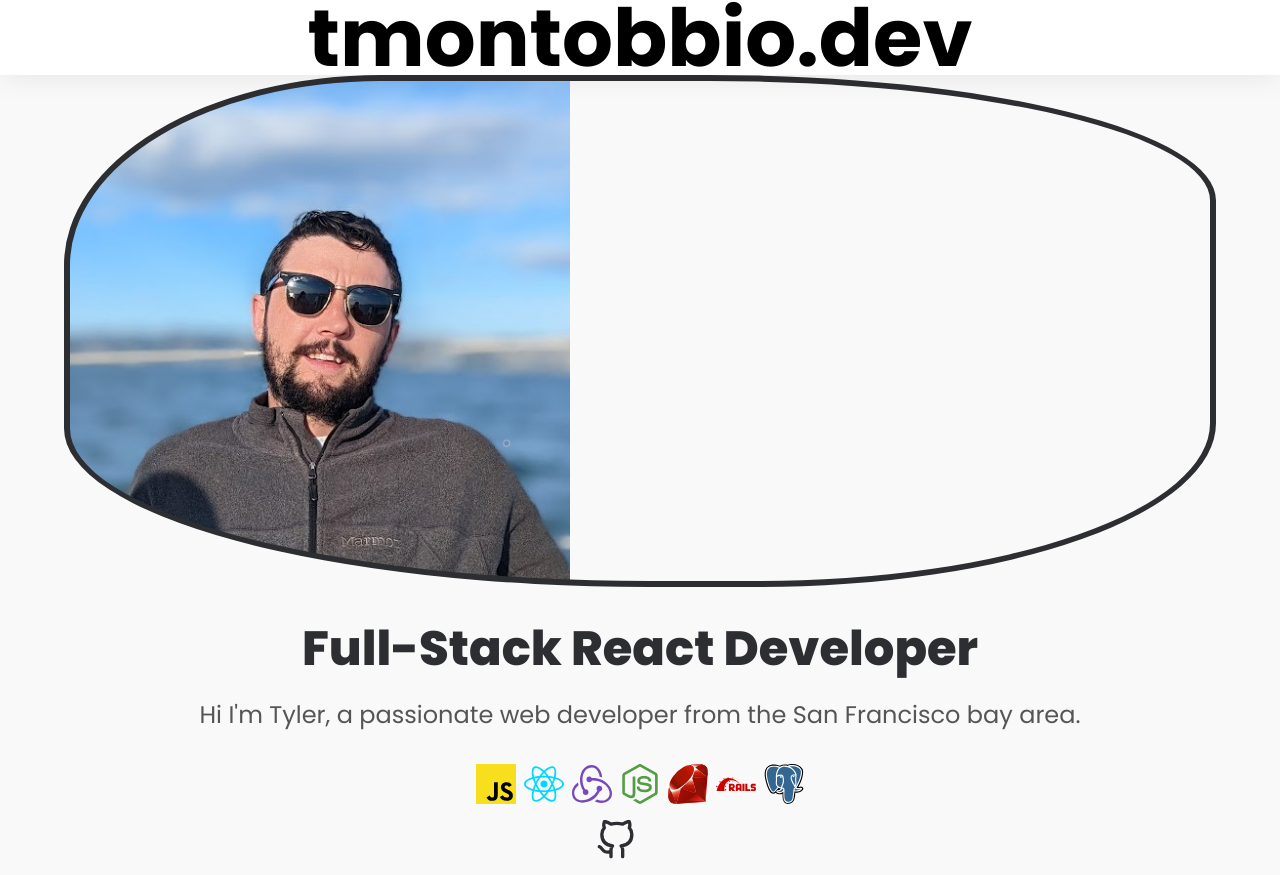
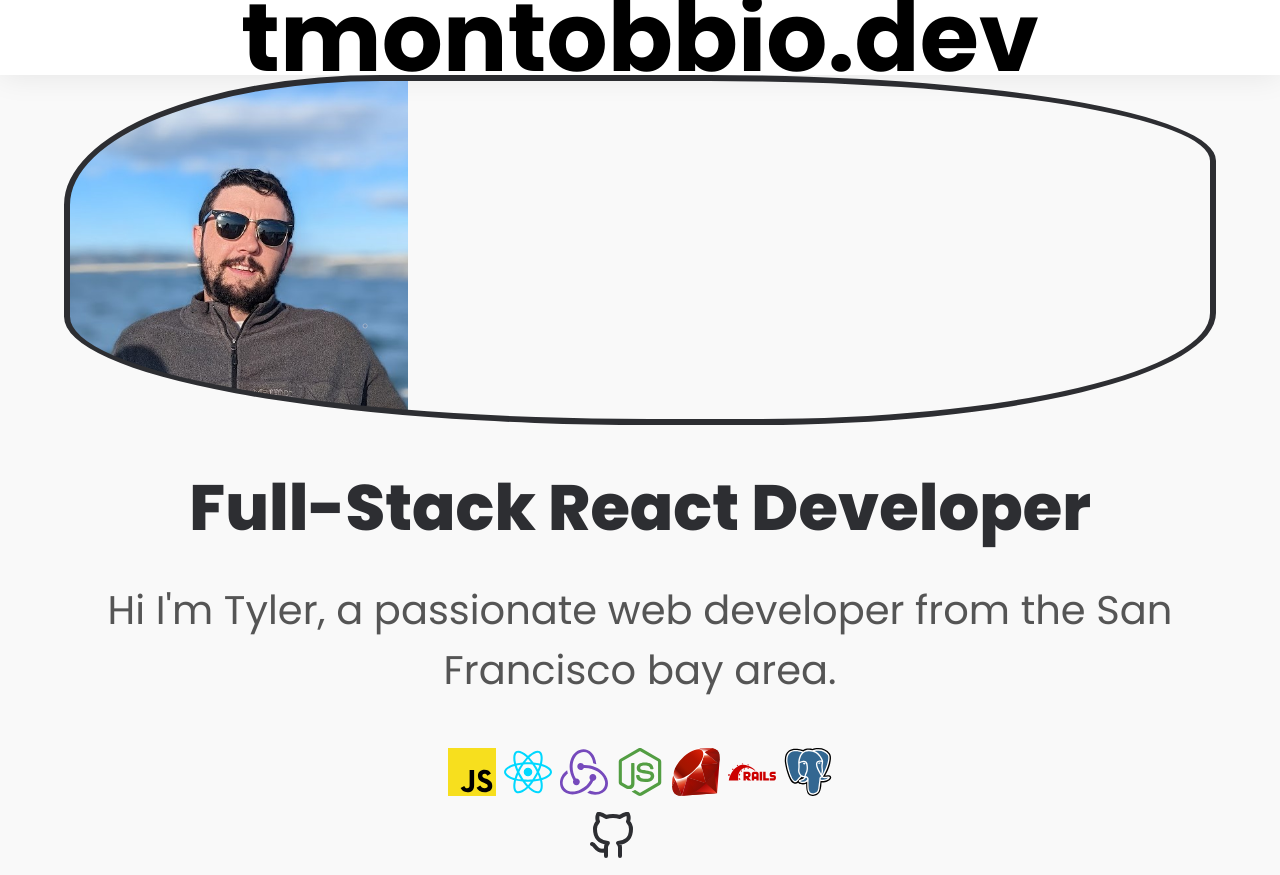
Before and after one commit to tmontobbio/tmontobbio-dev-v3, a React (Vite) app: page / in a window 1280 px wide. Built offline with nearby package versions, Linux system fonts and the light colour scheme; some icons are missing.

Commit message:
font size

```diff
--- a/src/App.css
+++ b/src/App.css
@@ -152,7 +152,7 @@ h5 {
 
 #nav h1 {
   font-weight: 700;
-  font-size: 5em;
+  font-size: 6em;
 }
 
 /*# # # # # # # # HOME # # # # # # # # */
@@ -188,14 +188,14 @@ a {
 }
 
 #greeting-text h1 {
-  font-size: 3em;
+  font-size: 4em;
   font-weight: 800;
   line-height: 1em;
   padding: .8em .8em 0em .8em;
 }
 
 #greeting-text p {
-  font-size: 1.5em;
+  font-size: 2.5em;
   font-weight: 400;
   padding: 1em 1em 1em 1em;
 }
@@ -208,8 +208,8 @@ a {
 }
 
 .icon {
-  height: 2.5em;
-  width: 2.5em;
+  height: 3em;
+  width: 3em;
 }
 
 .tech-stack-header {
```
